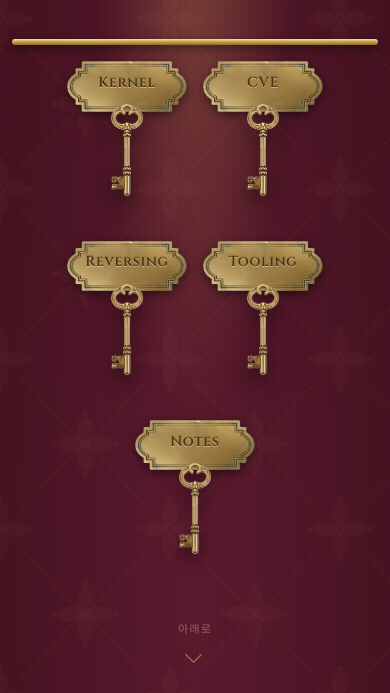
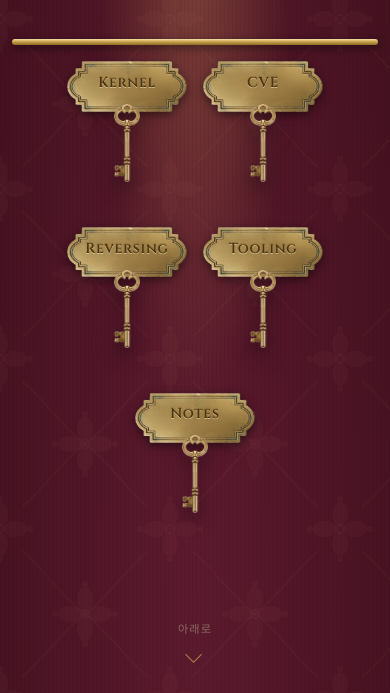
Before and after one commit to charlie-morningstar/subtitle-log, an Astro site: page / in a window 390 px wide. Shown: the part 151-844 px from the top of the page. Built offline with nearby package versions, Linux system fonts and the light colour scheme; Astro itself is replaced by a stand-in of ours; a web font is replaced by a local one.

Commit message:
Slightly reduce brass key size in the nav

```diff
--- a/src/styles/global.css
+++ b/src/styles/global.css
@@ -81,7 +81,7 @@ html.anim-ready .curtain-img{transition:transform 1.5s cubic-bezier(.33,0,.2,1)}
   font-family:var(--engrave); font-weight:600; font-size:clamp(.6rem,1.3vw,.8rem); letter-spacing:.05em;
   color:#4a330f; text-shadow:0 1px 0 rgba(255,245,210,.5), 0 -1px 1px rgba(90,60,20,.4); padding-bottom:4%}
 /* 열쇠 (이미지, 명패 아래 매달림) */
-.keyimg{width:clamp(34px,4.6vw,48px); height:auto; margin-top:-6%; transform-origin:top center;
+.keyimg{width:clamp(28px,3.8vw,40px); height:auto; margin-top:-6%; transform-origin:top center;
   transition:transform .4s cubic-bezier(.2,.8,.3,1); filter:drop-shadow(0 8px 9px rgba(0,0,0,.5))}
 @keyframes keysway{0%{transform:rotate(0) translateY(0)}22%{transform:rotate(5deg) translateY(5px)}48%{transform:rotate(-3.2deg) translateY(3px)}72%{transform:rotate(1.7deg)}100%{transform:rotate(0)}}
 .peg:hover .keyimg{animation:keysway 1s ease}
@@ -102,7 +102,7 @@ html.anim-ready .curtain-img{transition:transform 1.5s cubic-bezier(.33,0,.2,1)}
   .rack{max-width:94vw; gap:2.8rem 1rem}
   .peg{width:clamp(7.5rem,30vw,10rem)}
   .plabel{font-size:clamp(.88rem,3.6vw,1.05rem); padding-bottom:5%}
-  .keyimg{width:clamp(30px,8vw,44px)}
+  .keyimg{width:clamp(26px,6.8vw,38px)}
 }
 
 /* ════════ 원목 협탁 (스크롤) ════════ */
```
